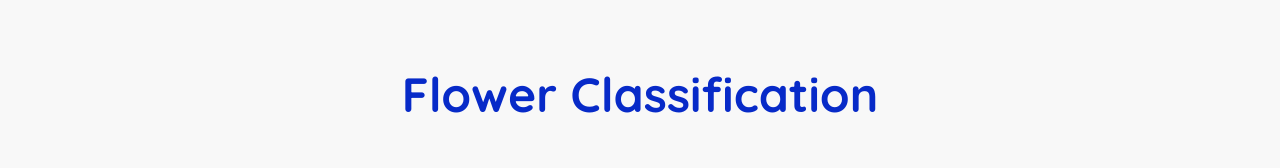
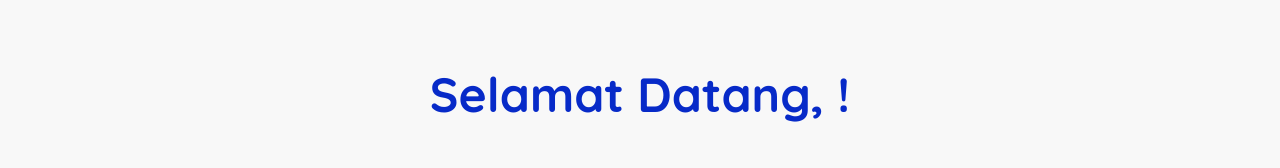
Before and after one commit to Ar-Syhptra/Flower-Classification-Website, a React (Vite) app in the folder src/client/: page /classification in a window 1280 px wide. Shown: the part 162-330 px from the top of the page. Built offline with nearby package versions, Linux system fonts and the light colour scheme.

Commit message:
refactor: mengubah text content

```diff
--- a/src/client/src/page/ClassificationPage.jsx
+++ b/src/client/src/page/ClassificationPage.jsx
@@ -2,6 +2,8 @@ import React, { useState, useRef } from "react";
 import Button from "../components/Button/Button";
 import BackgroundPattern from "../components/Background";
 import Navbar from "../components/Navbar/Navbar";
+
+const user = localStorage.getItem("user");
 
 const ClassificationPage = () => {
   const [selectedImage, setSelectedImage] = useState(null);
@@ -58,7 +60,7 @@ const ClassificationPage = () => {
           <div className="h-20" />
 
           <h1 className="text-3xl sm:text-4xl md:text-5xl font-bold text-primary text-center mb-8 sm:mb-12 font-noto animate-fade-in-down">
-            Flower Classification
+          Selamat Datang, {user}!
           </h1>
 
           <div className="grid grid-cols-1 lg:grid-cols-2 gap-8 max-w-5xl mx-auto">
--- a/src/client/src/page/LoginPage.jsx
+++ b/src/client/src/page/LoginPage.jsx
@@ -31,7 +31,7 @@ function LoginPage() {
 
     try {
       const res = await loginUser(username, password);
-
+      localStorage.setItem("user", username);
       if (res.status === "success") {
         localStorage.setItem("token", res.token);
 
```
